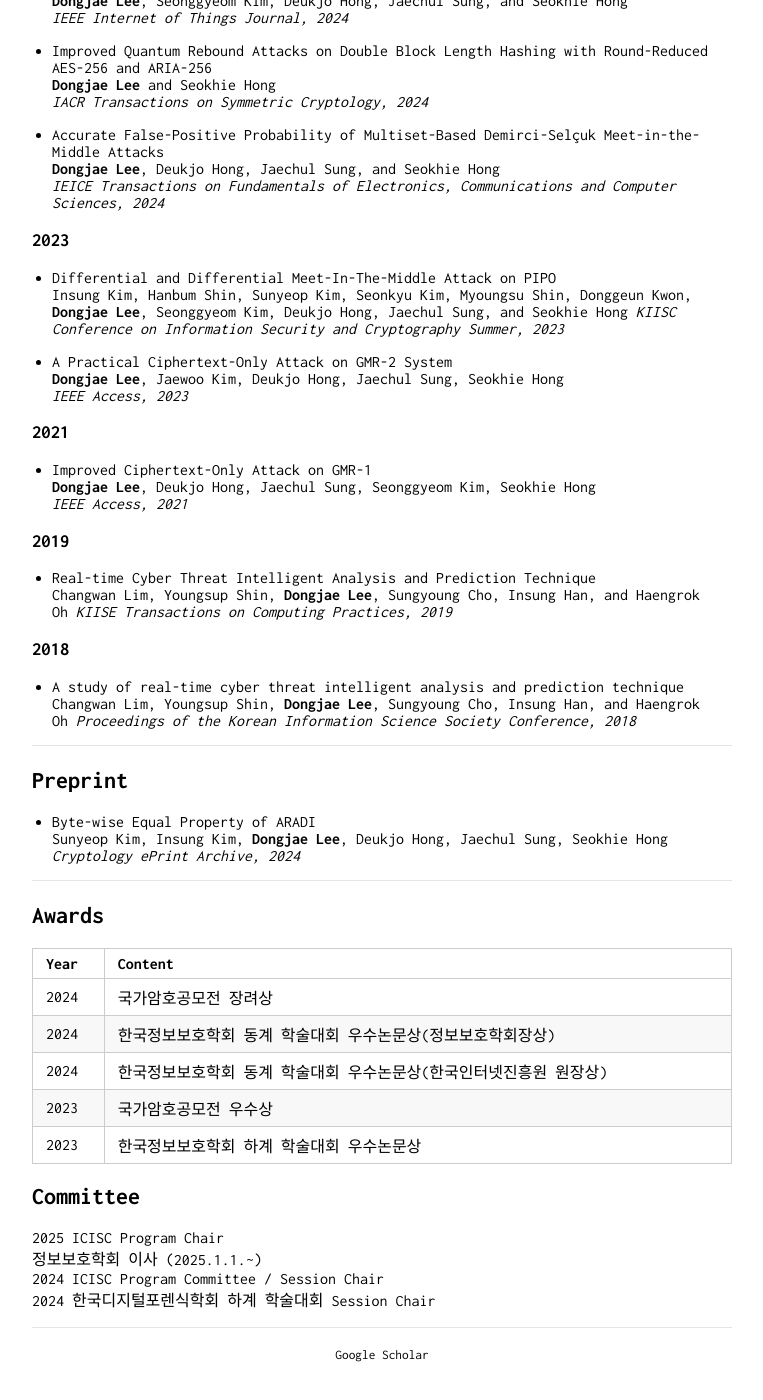
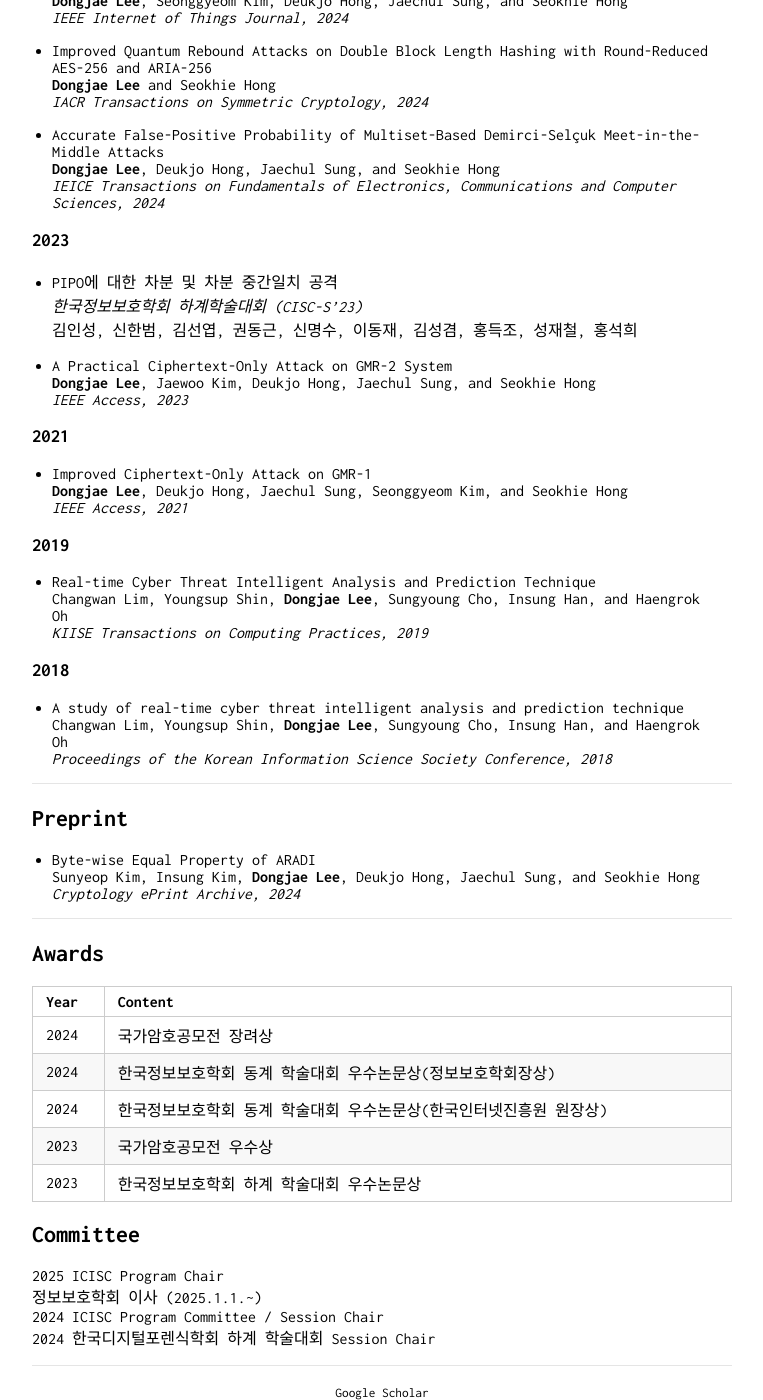
Before and after one commit to DongjaeLee-Dd2dD2/DongjaeLee-Dd2dD2.github.io, a Jekyll site: the page built from index.md, in a window 1280 px wide and 1400 px high, scrolled down 828 px. Shown: the whole window, without its empty margins (258-1021 px from the left). Built offline with Jekyll 4.4.1, drawn with Linux system fonts in a browser that asks for light colours; our own code applies the rules of GitHub Pages for plain Markdown files; before the commit the page ends 2190 px from its top, so only the background shows below that.

Commit message:
Update index.md

```diff
--- a/index.md
+++ b/index.md
@@ -50,18 +50,18 @@ Sunyeop Kim, Myoungsu Shin, Seonkyu Kim, Hanbeom Shin, Insung Kim, Donggeun Kwon
 
 ### 2023
 
-- Differential and Differential Meet-In-The-Middle Attack on PIPO \\
-Insung Kim, Hanbum Shin, Sunyeop Kim, Seonkyu Kim, Myoungsu Shin, Donggeun Kwon, **Dongjae Lee**, Seonggyeom Kim, Deukjo Hong, Jaechul Sung, and Seokhie Hong
-*KIISC Conference on Information Security and Cryptography Summer, 2023*
+- PIPO에 대한 차분 및 차분 중간일치 공격 \\
+*한국정보보호학회 하계학술대회 (CISC-S'23)*
+김인성, 신한범, 김선엽, 권동근, 신명수, 이동재, 김성겸, 홍득조, 성재철, 홍석희
 
 -  A Practical Ciphertext-Only Attack on GMR-2 System \\
-**Dongjae Lee**, Jaewoo Kim, Deukjo Hong, Jaechul Sung, Seokhie Hong
+**Dongjae Lee**, Jaewoo Kim, Deukjo Hong, Jaechul Sung, and Seokhie Hong
 *IEEE Access, 2023*
 
 ### 2021
 
 - Improved Ciphertext-Only Attack on GMR-1 \\
-**Dongjae Lee**, Deukjo Hong, Jaechul Sung, Seonggyeom Kim, Seokhie Hong
+**Dongjae Lee**, Deukjo Hong, Jaechul Sung, Seonggyeom Kim, and Seokhie Hong
 *IEEE Access, 2021*
 
 ### 2019
```
Also changed, not shown: other parts of index.md (+1 -1 lines).
